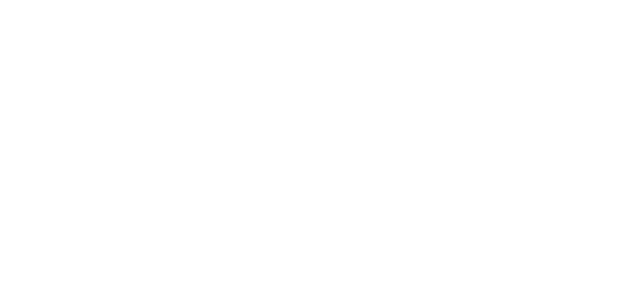
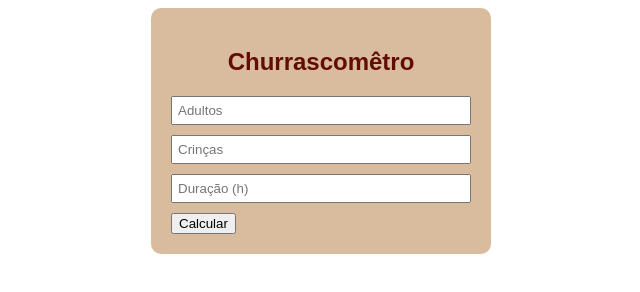
Before and after one commit to liliantavarez/churrascometro, a plain HTML site: page index.html in a window 1280 px wide. Shown: the whole page, without its empty margins (319-959 px from the left). Drawn offline with Linux system fonts and the light colour scheme.

Commit message:
criação do css

```diff
--- a/css/style.css
+++ b/css/style.css
@@ -0,0 +1,21 @@
+.container{
+    font-family: Arial, Helvetica, sans-serif;
+    max-width: 300px;
+    margin: auto;
+    background-color:#9c4e0062;
+    padding: 20px;
+    border-radius: 10px;
+}
+
+h1{
+    color: #630d00;
+    text-align: center;
+}
+
+input{
+    display: block;
+    width: 100%;
+    padding: 5px;
+    box-sizing: border-box;
+    margin-bottom: 10px;
+}
--- a/index.html
+++ b/index.html
@@ -9,7 +9,19 @@
 </head>
 
 <body>
+    <section class="container">
 
+        <h1>Churrascomêtro</h1>
+        <input placeholder="Adultos" type="number" name="adultos" id="adultos">
+        <input placeholder="Crinças" type="number" name="criancas" id="criancas">
+        <input placeholder="Duração (h)" type="number" name="tempo" id="tempo">
+        <button onclick="calcular()">Calcular</button>
+
+        <section id="resultado">
+
+        </section>
+
+    </section>
 
     <script src="./js/script.js"></script>
 </body>
```
